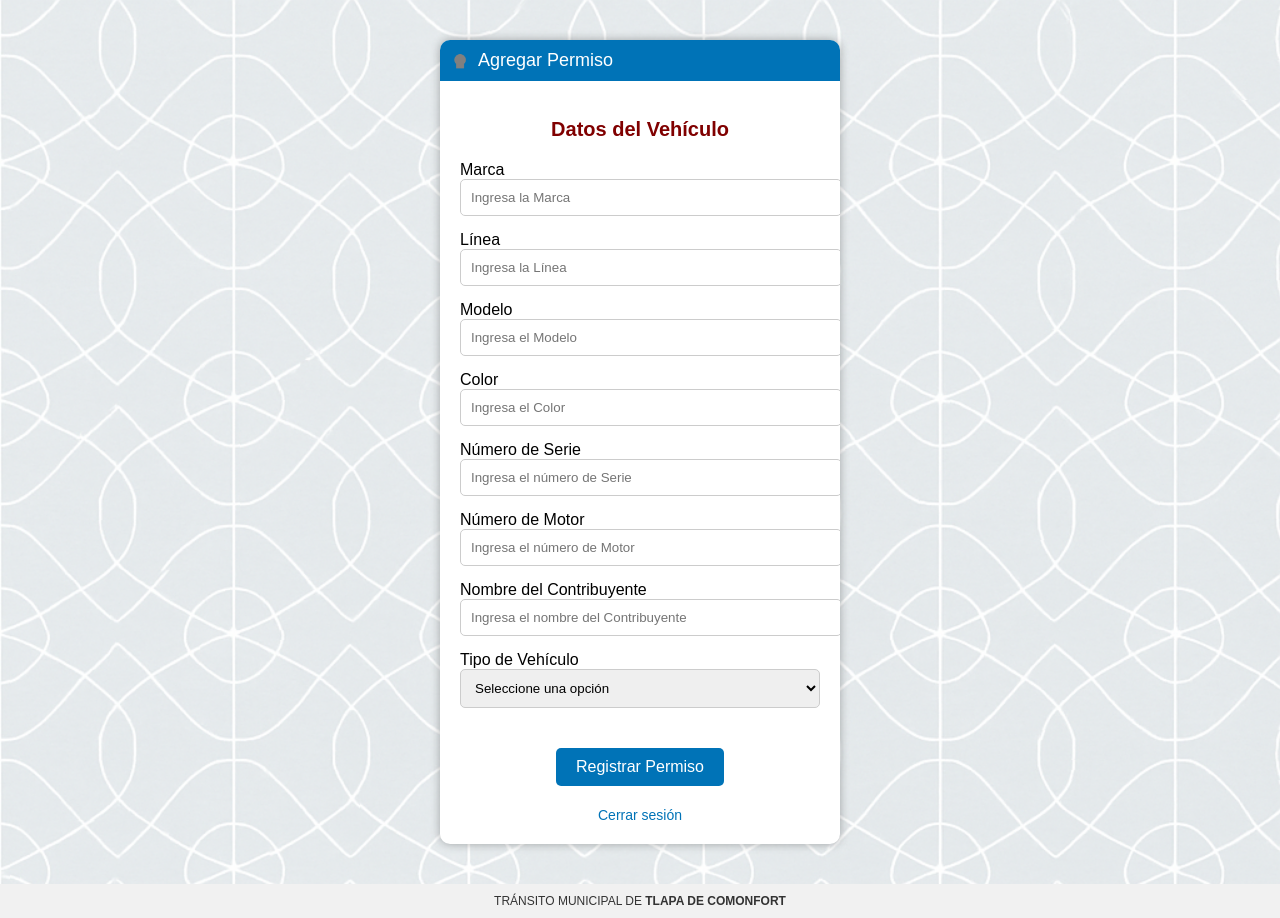
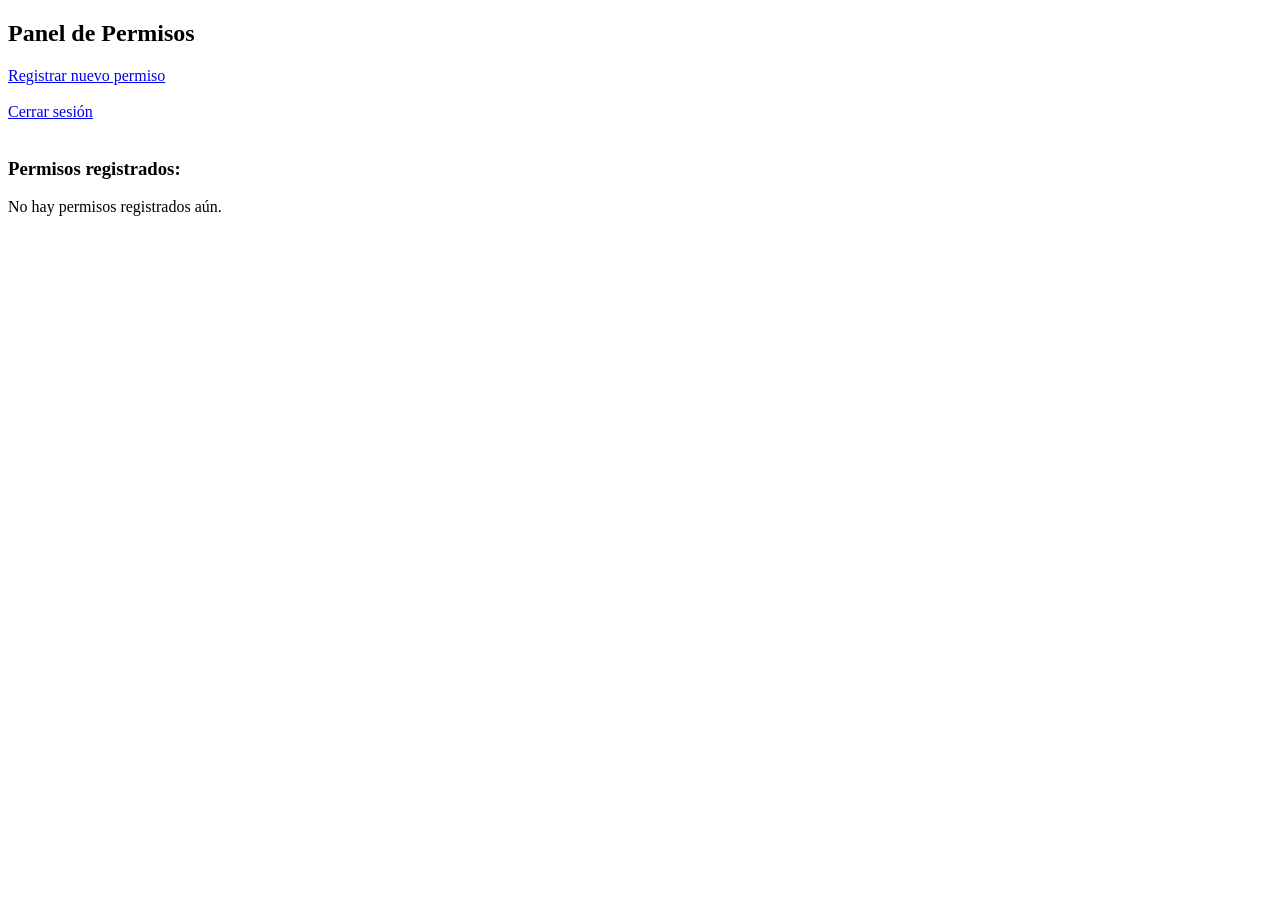
Before and after one commit to Gsr1989/Guerrero, a Flask app: template templates/panel_guerrero.html in a window 1280 px wide. After the commit the page ends 216 px from the top, so only its background shows below. Run offline with Flask 3, Linux system fonts and the light colour scheme; the template is opened without the code that fills it, so the values that code supplies are empty.

Commit message:
Update panel_guerrero.html

```diff
--- a/templates/panel_guerrero.html
+++ b/templates/panel_guerrero.html
@@ -2,61 +2,52 @@
 <html lang="es">
 <head>
     <meta charset="UTF-8">
-    <title>Agregar Permiso</title>
+    <title>Panel de Permisos - Guerrero</title>
     <meta name="viewport" content="width=device-width, initial-scale=1">
-    <link rel="stylesheet" href="{{ url_for('static', filename='css/style.css') }}">
 </head>
-<body style="background-image: url('{{ url_for('static', filename='img/fondo_grecas.png') }}'); background-size: cover;">
+<body>
+    <h2>Panel de Permisos</h2>
 
-<div style="max-width: 400px; margin: 40px auto; background: #fff; border-radius: 10px; overflow: hidden; box-shadow: 0 0 10px rgba(0,0,0,0.3);">
-    <div style="background: #0073b7; color: white; padding: 10px; font-size: 18px; display: flex; align-items: center;">
-        <img src="{{ url_for('static', filename='img/user_icon.png') }}" alt="Icono" style="height: 20px; margin-right: 8px;">
-        Agregar Permiso
-    </div>
-    <div style="padding: 20px;">
-        <h2 style="font-size: 20px; text-align: center; margin-bottom: 20px;">Datos del Vehículo</h2>
-        <form method="POST" action="{{ url_for('registrar_guerrero') }}">
-            <label for="marca">Marca</label>
-            <input type="text" id="marca" name="marca" placeholder="Ingresa la Marca" required>
+    <a href="{{ url_for('registrar_guerrero') }}">Registrar nuevo permiso</a><br><br>
+    <a href="{{ url_for('cerrar_sesion') }}">Cerrar sesión</a><br><br>
 
-            <label for="linea">Línea</label>
-            <input type="text" id="linea" name="linea" placeholder="Ingresa la Línea" required>
+    <h3>Permisos registrados:</h3>
 
-            <label for="anio">Modelo</label>
-            <input type="number" id="anio" name="anio" placeholder="Ingresa el Modelo" required>
-
-            <label for="color">Color</label>
-            <input type="text" id="color" name="color" placeholder="Ingresa el Color" required>
-
-            <label for="serie">Número de Serie</label>
-            <input type="text" id="serie" name="serie" placeholder="Ingresa el número de Serie" required>
-
-            <label for="motor">Número de Motor</label>
-            <input type="text" id="motor" name="motor" placeholder="Ingresa el número de Motor" required>
-
-            <label for="contribuyente">Nombre del Contribuyente</label>
-            <input type="text" id="contribuyente" name="contribuyente" placeholder="Ingresa el nombre del Contribuyente" required>
-
-            <label for="tipo_vehiculo">Tipo de Vehículo</label>
-            <select id="tipo_vehiculo" name="tipo_vehiculo" required>
-                <option value="">Seleccione una opción</option>
-                <option value="AUTOMÓVIL">Automóvil</option>
-                <option value="MOTOCICLETA">Motocicleta</option>
-            </select>
-
-            <div style="text-align: center; margin-top: 20px;">
-                <button type="submit" style="background: #0073b7; color: white; padding: 10px 20px; border: none; border-radius: 5px;">Registrar Permiso</button>
-            </div>
-        </form>
-        <div style="text-align: center; margin-top: 15px;">
-            <a href="{{ url_for('cerrar_sesion') }}" style="color: #0073b7; text-decoration: none; font-size: 14px;">Cerrar sesión</a>
-        </div>
-    </div>
-</div>
-
-<footer style="text-align: center; font-size: 12px; margin-top: 20px; color: #333;">
-    TRÁNSITO MUNICIPAL DE <strong>TLAPA DE COMONFORT</strong>
-</footer>
-
+    {% if permisos %}
+    <table border="1" cellpadding="5">
+        <thead>
+            <tr>
+                <th>Folio</th>
+                <th>Marca</th>
+                <th>Línea</th>
+                <th>Año</th>
+                <th>Serie</th>
+                <th>Motor</th>
+                <th>Color</th>
+                <th>Nombre</th>
+                <th>Acciones</th>
+            </tr>
+        </thead>
+        <tbody>
+            {% for permiso in permisos %}
+            <tr>
+                <td>{{ permiso.folio }}</td>
+                <td>{{ permiso.marca }}</td>
+                <td>{{ permiso.linea }}</td>
+                <td>{{ permiso.año }}</td>
+                <td>{{ permiso.serie }}</td>
+                <td>{{ permiso.motor }}</td>
+                <td>{{ permiso.color }}</td>
+                <td>{{ permiso.nombre }}</td>
+                <td>
+                    <a href="/descargar/{{ permiso.folio }}">Descargar PDF</a>
+                </td>
+            </tr>
+            {% endfor %}
+        </tbody>
+    </table>
+    {% else %}
+    <p>No hay permisos registrados aún.</p>
+    {% endif %}
 </body>
 </html>
```
